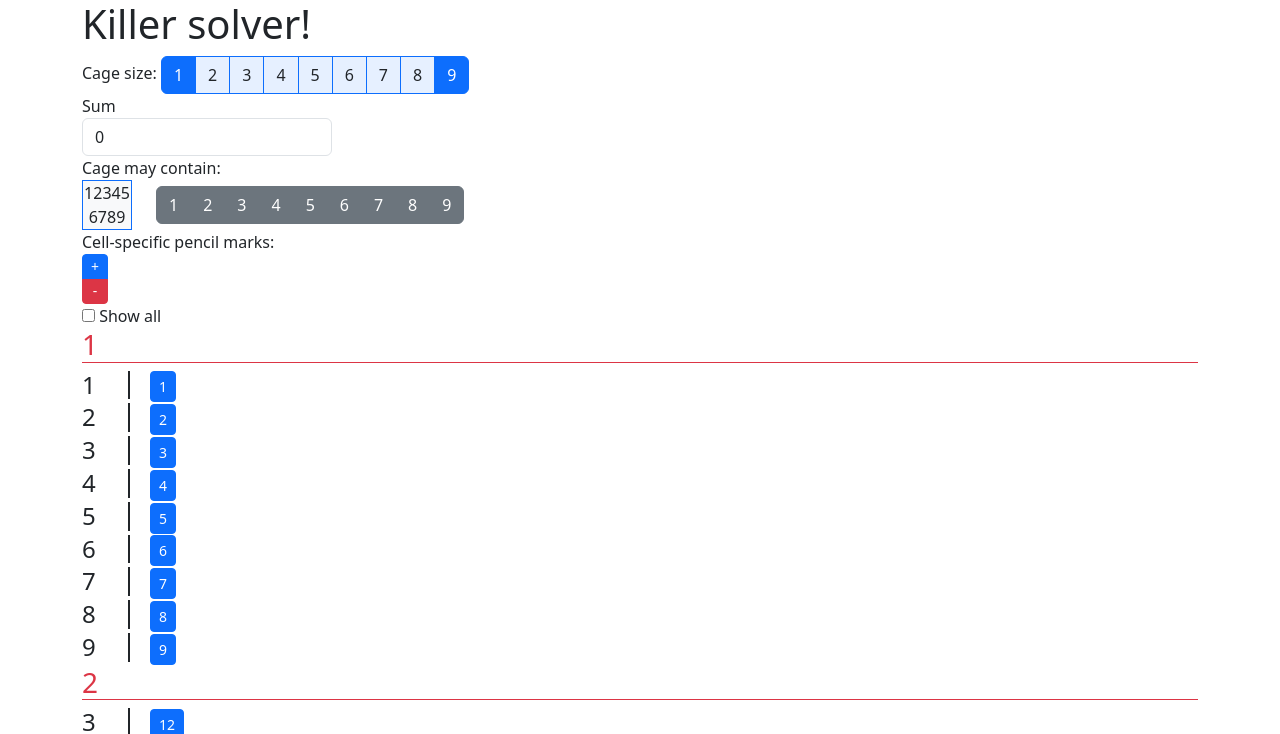
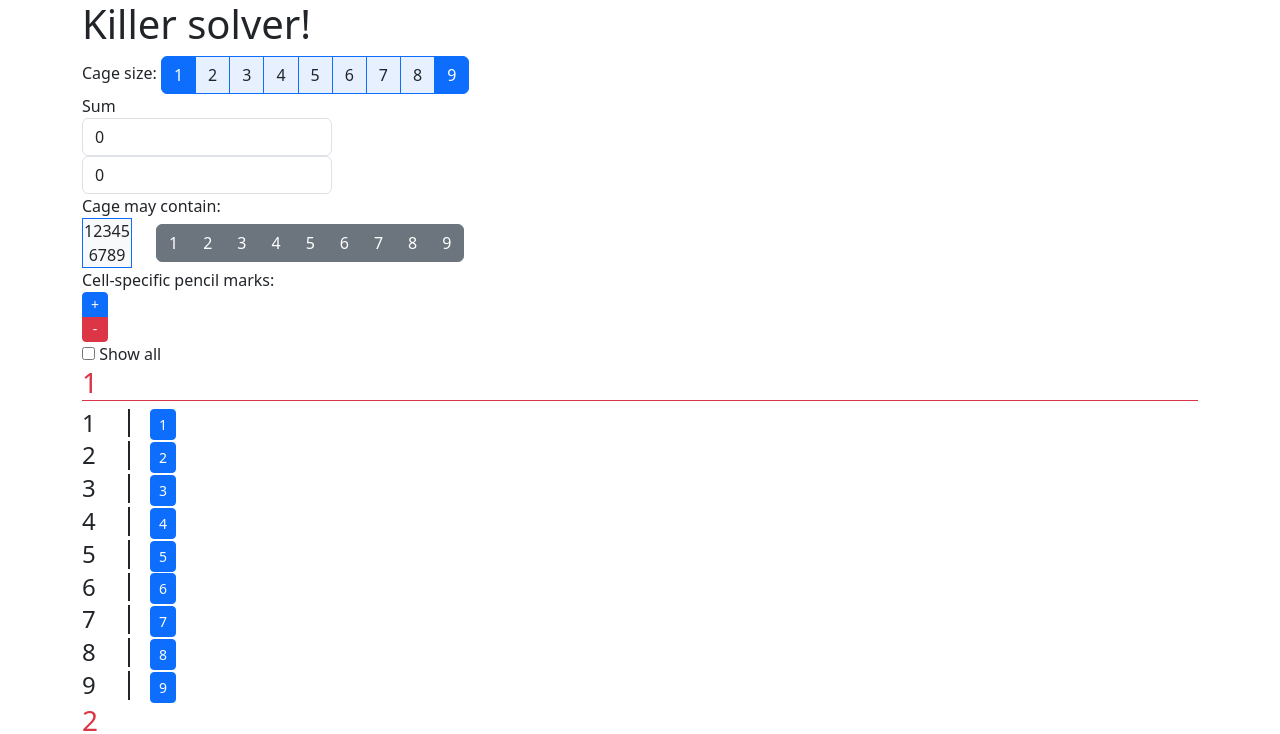
Before and after one commit to KCMertens/sudoku-tools, a Vue app: page / in a window 1280 px wide. Shown: the top 734 px of the page. Built offline with nearby package versions, Linux system fonts and the light colour scheme; the HTML template or start-up script is replaced by a standard one.

Commit message:
Sum range! Fixes #2

```diff
--- a/src/App.vue
+++ b/src/App.vue
@@ -79,13 +79,23 @@ function setSize(n: number, force: boolean) {
 }
 
 
-const cageSum = ref(0);
-const cageSumModel = computed({
-  get: () => cageSum.value,
-  set: (value: number) => {
-    cageSum.value = Math.max(0, Math.min(value, 45));
+const cageSumMin = ref(0);
+const cageSumModelMin = computed({
+  get: () => cageSumMin.value,
+  set: (value: string|number) => {
+    cageSumMin.value = Math.max(0, Math.min(Number(value), 45));
   }
 })
+const cageSumMax = ref(0);
+const cageSumModelMax = computed({
+  get: () => cageSumMax.value,
+  set: (value: string|number) => {
+    debugger
+    cageSumMax.value = Math.max(0, Math.min(Number(value), 45));
+  }
+})
+
+
 
 
 
@@ -97,7 +107,7 @@ const validCombinations = computed<Set<Combination>>(() => compute({
   cellsMayOnlyContain: globalPencilMarks.value,
   minNumbeOfCages: minCageSize.value !== 0 ? minCageSize.value : undefined,
   maxNumberOfCages: maxCageSize.value !== 0 ? maxCageSize.value : undefined,
-  sum: cageSum.value,
+  cageSumRange: [cageSumMin.value, cageSumMax.value],
 }))
 
 
@@ -166,7 +176,8 @@ const showAll = ref(false);
 
         <div>
           Sum
-          <input type="number" class="form-control" v-model="cageSumModel" :min="0" :max="45" style="width: 250px;"/>
+          <input type="number" class="form-control" v-model="cageSumModelMin" :min="0" :max="45" style="width: 250px;"/>
+          <input type="number" class="form-control" v-model="cageSumModelMax" :min="0" :max="45" style="width: 250px;"/>
         </div>
 
         <div>
--- a/src/compute.ts
+++ b/src/compute.ts
@@ -49,23 +49,31 @@ function checkCells(remainingNumbers: Set<number>, cellindex: number, cellsMustC
     return false;
 }
 
-
 export default function compute(p: {
-    sum: number,
+    cageSumRange: [number, number],
     minNumbeOfCages?: number,
     maxNumberOfCages?: number,
     cellsMayOnlyContain: Set<number>,
     cellsMustContain: Array<Set<number>>,
 }) {
-    const { cellsMayOnlyContain, sum, maxNumberOfCages, minNumbeOfCages, cellsMustContain } = p;
+    const { cellsMayOnlyContain, cageSumRange, maxNumberOfCages, minNumbeOfCages, cellsMustContain } = p;
+    cageSumRange.sort((a,b) => a-b);
+
     return new Set(allCombinations.filter(c => {
         return (minNumbeOfCages == null || c.cageSize >= minNumbeOfCages) &&
             (maxNumberOfCages == null || c.cageSize <= maxNumberOfCages) &&
-            (sum === 0 || sum == c.sum) &&
-
+            checkIsBetween(c.sum, cageSumRange) &&
             checkCells(new Set(c.numbers), 0, cellsMustContain, (remaining: Set<number>) => {
                 if (cellsMayOnlyContain.size > 0) return [...remaining].every(n => cellsMayOnlyContain.has(n));
                 return true;
             });
     }));
 }
+
+function checkIsBetween(numberToCheck:number, between:[number,number]) {
+    if (between[0] == 0 && between[1] == 0) return true;
+    // we weten dat als 1 van de 2 '0' is dat die in position 0 staat want gesorteerd.
+    // dan is de [1] dus altijd waar je mee vergelijkt.
+    else if (between[0] === 0 && between[1] !== 0) return numberToCheck === between[1]
+    else return (between[0] <= numberToCheck && between[1] >= numberToCheck);
+}
```
